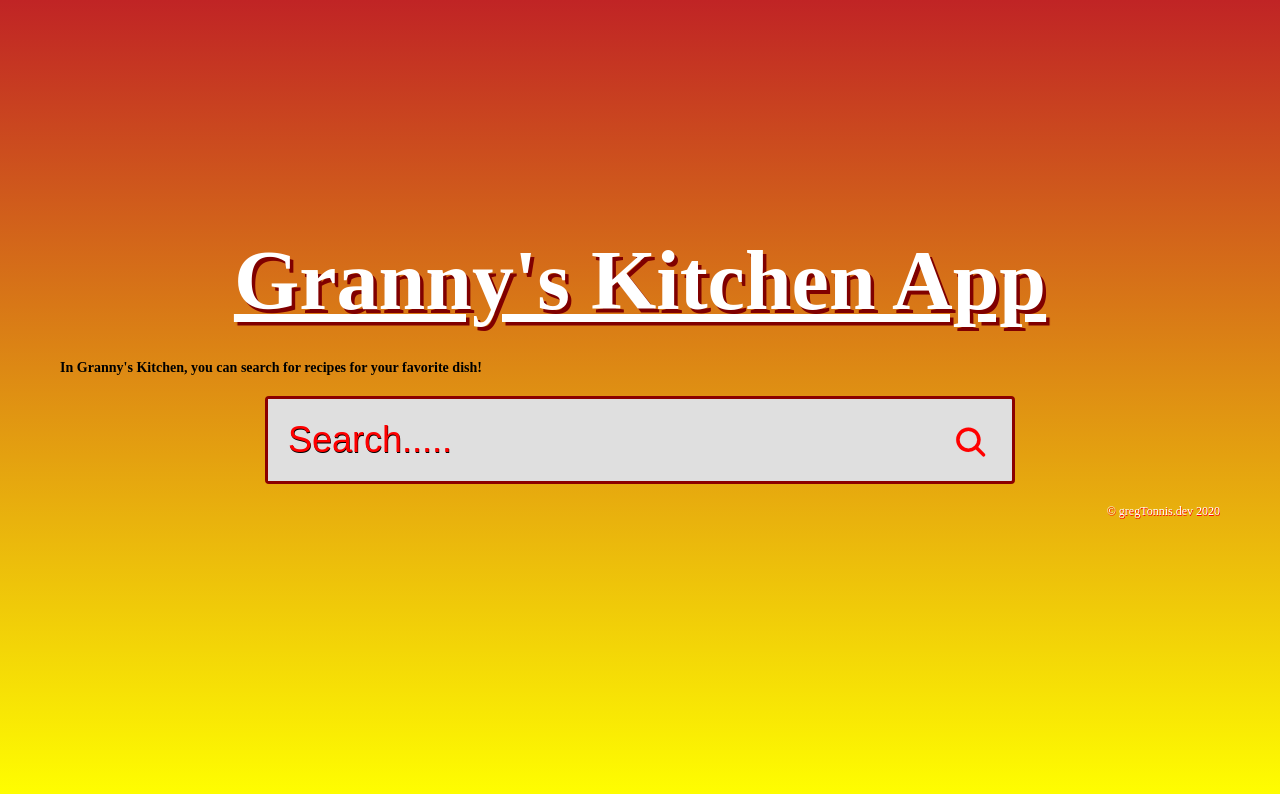
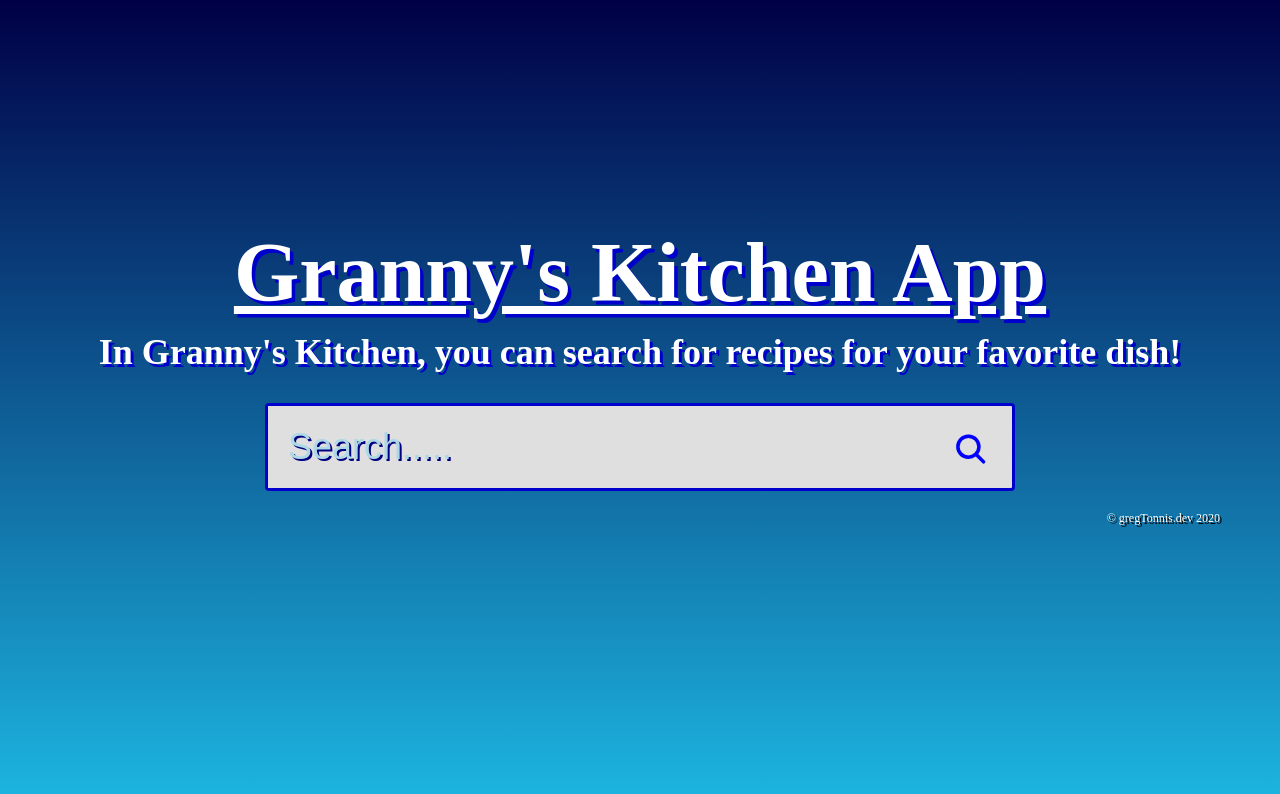
Before and after one commit to gtonnis/granny-s-kitchen, a plain HTML site: page index.html in a window 1280 px wide. Drawn offline with nearby package versions, Linux system fonts and the light colour scheme.

Commit message:
Update style.css

```diff
--- a/style.css
+++ b/style.css
@@ -15,12 +15,21 @@ html {
 }
 
 h1{
-    text-shadow: 3.5px 3.5px maroon;
+  font-size: 4rem;
+    text-shadow: 3.5px 3.5px mediumblue;
     text-decoration: underline;
 }
 h2{
     text-shadow: 1px 1px black;
     text-decoration: underline;
+    text-decoration-color: blue;
+}
+h3{
+  color: white;
+  text-align: center;
+  text-shadow: 3px 3px mediumblue;
+  font-size: 3rem;
+  margin: 10px;
 }
 
 section {
@@ -30,11 +39,9 @@ section {
   align-items: center;
   justify-content: center;
   padding: 100px 0;
-  background: #C02425;  /* fallback for old browsers */
-  background: -webkit-linear-gradient(to bottom,  #C02425, #FFFF00);  /* Chrome 10-25, Safari 5.1-6 */
-  background: linear-gradient(to bottom, #C02425, #FFFF00); /* W3C, IE 10+/ Edge, Firefox 16+, Chrome 26+, Opera 12+, Safari 7+ */
-
-
+  background: #000046;  /* fallback for old browsers */
+  background: -webkit-linear-gradient(to bottom, #000046, #1CB5E0);  /* Chrome 10-25, Safari 5.1-6 */
+  background: linear-gradient(to bottom,  #000046, #1CB5E0); /* W3C, IE 10+/ Edge, Firefox 16+, Chrome 26+, Opera 12+, Safari 7+ */
 
 }
 .container {
@@ -45,9 +52,8 @@ section {
   padding: 20px;
 
 }
-.brand {
+.title {
   text-align: center;
-  font-size: 4rem;
   color: white;
   margin-bottom: 30px;
 }
@@ -58,7 +64,7 @@ form {
   background-color: rgb(223, 223, 223);
   border: solid;
   border-radius: 4px;
-  border-color: darkred;
+  border-color: mediumblue;
 }
 input {
     width: 90%;
@@ -71,15 +77,15 @@ input {
 }
 
 ::placeholder{
-  color: red;
-  opacity: 1;
-  text-shadow: 0.5px 0.5px black;
+  color: lightblue;
+  opacity: 10;
+  text-shadow: 2px 2px navy;
 }
 form ion-icon {
   width: 8%;
   font-size: 3rem;
   margin-bottom: -8px;
-  color: red;
+  color: blue;
   display: inline-block;
 }
 .search-result {
@@ -95,7 +101,7 @@ form ion-icon {
   background-color: rgb(37, 37, 37);
   padding: 15px;
   overflow: hidden;
-  box-shadow: 2px 2px red;
+  box-shadow: 2px 2px blue;
 }
 .item img {
   width: 100%;
@@ -168,5 +174,5 @@ form ion-icon {
   text-align: right;
   color:white;
   margin: auto;
-  text-shadow: 0.5px 0.5px red;
+  text-shadow: 2px 2px black;
 }
```
